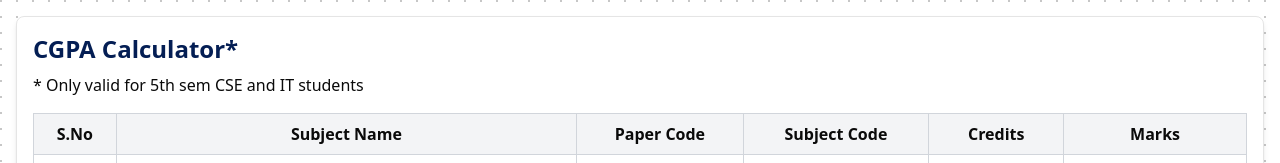
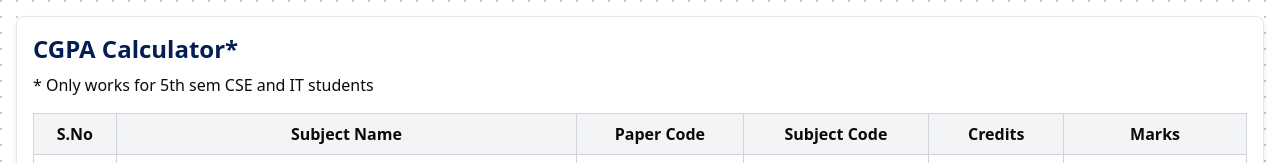
Before and after one commit to Tanaykmr/cgpa-calculator, a React (Vite) app: page / in a window 1280 px wide. Shown: the top 163 px of the page. Built offline with nearby package versions, Linux system fonts and the light colour scheme.

Commit message:
fix: typo in description

```diff
--- a/src/appComponents/cgpaCalc.tsx
+++ b/src/appComponents/cgpaCalc.tsx
@@ -83,7 +83,7 @@ export default function CGPACalculator() {
 	return (
 		<div className="container mx-auto flex flex-col gap-2 rounded-lg border bg-white p-4 shadow-md">
 			<h1 className="text-2xl font-bold text-[#041E54]">CGPA Calculator*</h1>
-			<div className="mb-2">* Only valid for 5th sem CSE and IT students</div>
+			<div className="mb-2">* Only works for 5th sem CSE and IT students</div>
 			<form onSubmit={calculateCGPA} className="mb-2">
 				<div className="overflow-x-auto">
 					<table className="w-full border-collapse border border-gray-300">
```
